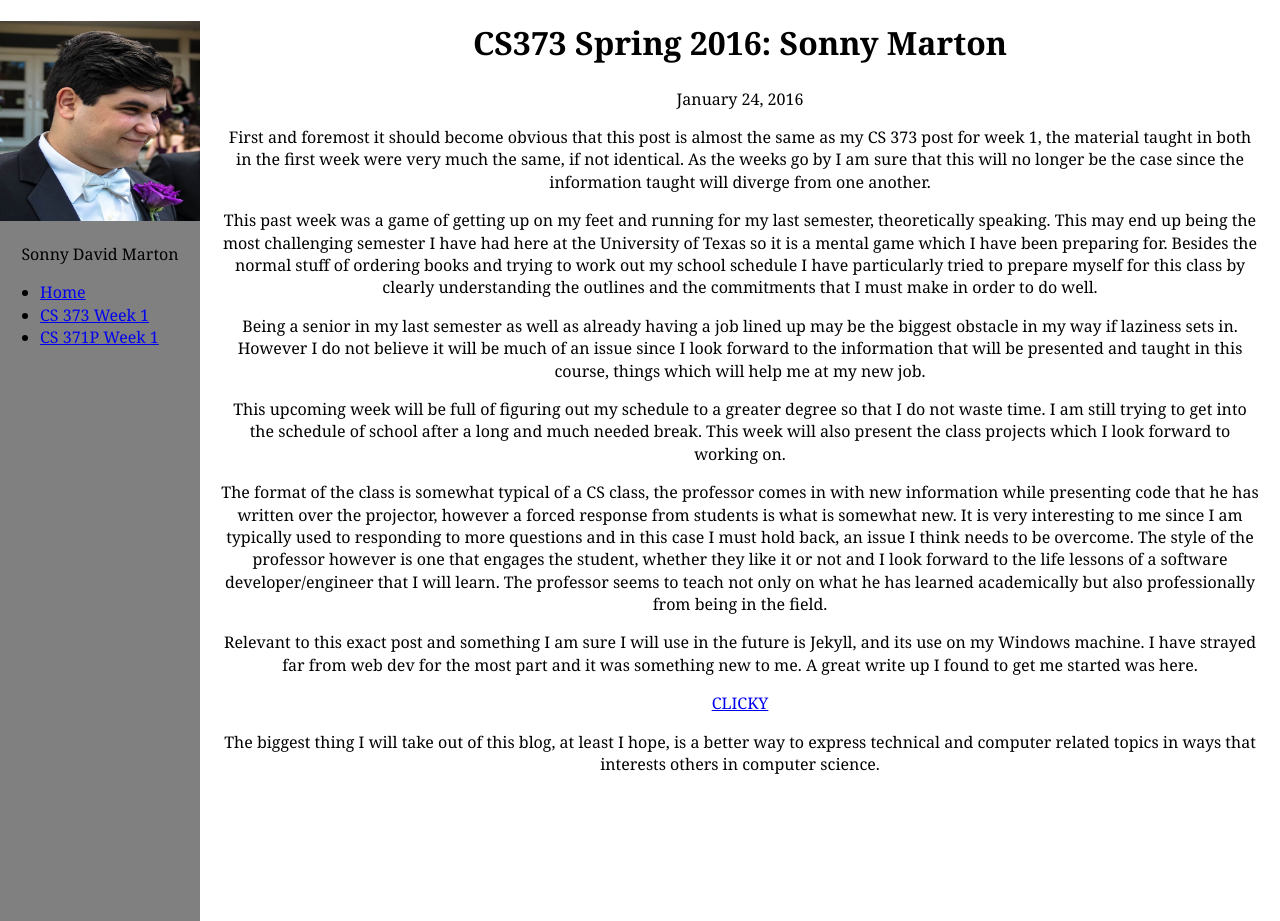
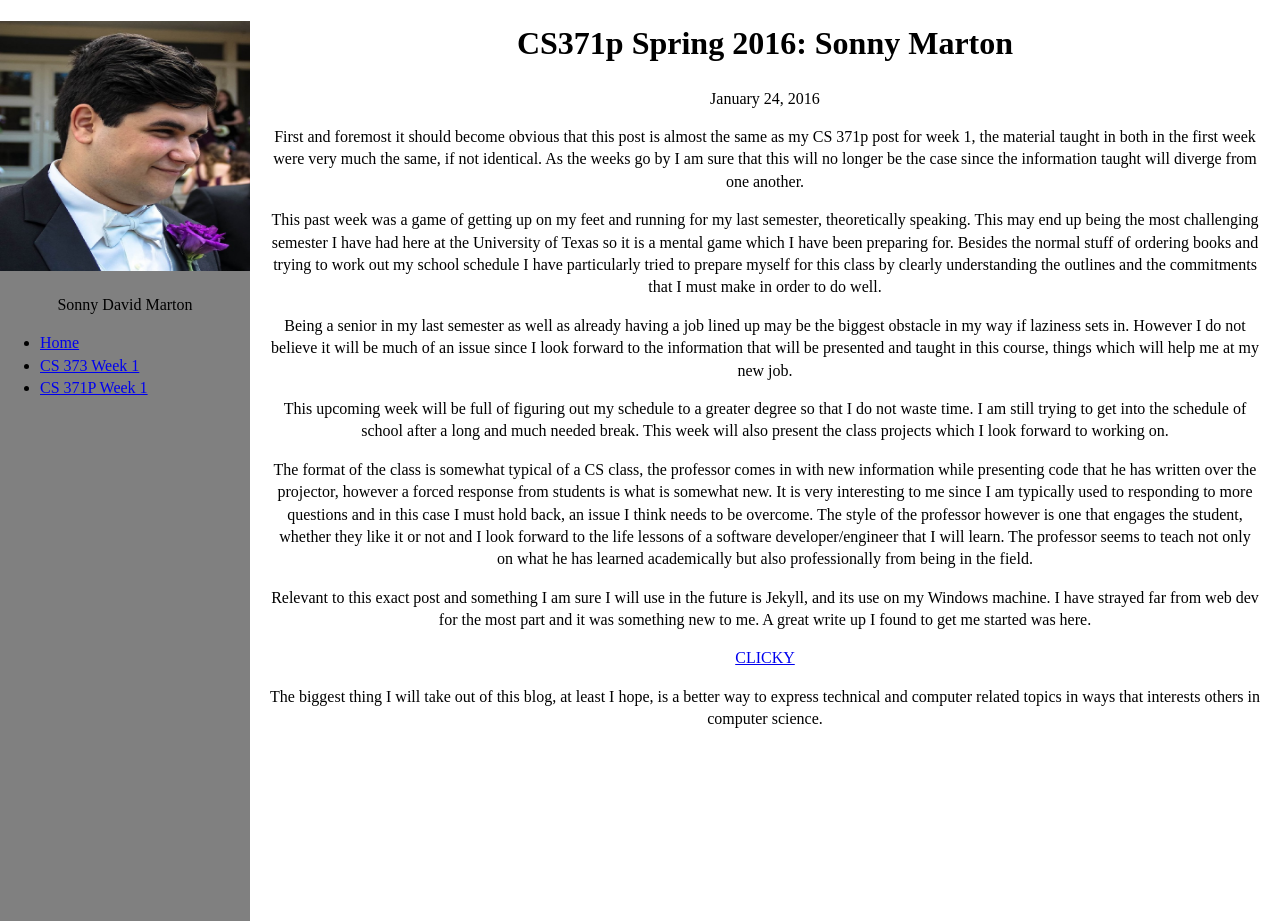
Before and after one commit to sonnymarton/blog-posts, a Jekyll site: the page built from cs371pweek1blog.html, in a window 1280 px wide. Built offline with Jekyll 4.4.1, drawn with Linux system fonts in a browser that asks for light colours.

Commit message:
Small changes made to first week blogs and picture size updated

```diff
--- a/_layouts/default.html
+++ b/_layouts/default.html
@@ -9,7 +9,7 @@
 
 	<div id='content'>
 		<div id='left'>
-			<img src="img/banner.jpg" alt="Portrait" height="200" width="200">
+			<img src="img/banner.jpg" alt="Portrait" height="250" width="250">
 			<p>Sonny David Marton</p>
 			{% include nav.html %}
 		</div>
--- a/cs371pweek1blog.html
+++ b/cs371pweek1blog.html
@@ -2,11 +2,11 @@
 layout: default
 ---
 
-<h1>CS373 Spring 2016: Sonny Marton</h1>
+<h1>CS371p Spring 2016: Sonny Marton</h1>
 
 <p>January 24, 2016</p>
 
-<p>First and foremost it should become obvious that this post is almost the same as my CS 373 post for week 1, the material taught in both in the first week were very much the same, if not identical. As the weeks go by I am sure that this will no longer be the case since the information taught will diverge from one another.</p>
+<p>First and foremost it should become obvious that this post is almost the same as my CS 371p post for week 1, the material taught in both in the first week were very much the same, if not identical. As the weeks go by I am sure that this will no longer be the case since the information taught will diverge from one another.</p>
 
 <p>This past week was a game of getting up on my feet and running for my last semester, theoretically speaking. This may end up being the most challenging semester I have had here at the University of Texas so it is a mental game which I have been preparing for. Besides the normal stuff of ordering books and trying to work out my school schedule I have particularly tried to prepare myself for this class by clearly understanding the outlines and the commitments that I must make in order to do well.</p>
 
--- a/cs373week1blog.html
+++ b/cs373week1blog.html
@@ -6,7 +6,7 @@ layout: default
 
 <p>January 24, 2016</p>
 
-<p>First and foremost it should become obvious that this post is almost the same as my CS 371P post for week 1, the material taught in both in the first week were very much the same, if not identical. As the weeks go by I am sure that this will no longer be the case since the information taught will diverge from one another.</p>
+<p>First and foremost it should become obvious that this post is almost the same as my CS 373 post for week 1, the material taught in both in the first week were very much the same, if not identical. As the weeks go by I am sure that this will no longer be the case since the information taught will diverge from one another.</p>
 
 <p>This past week was a game of getting up on my feet and running for my last semester, theoretically speaking. This may end up being the most challenging semester I have had here at the University of Texas so it is a mental game which I have been preparing for. Besides the normal stuff of ordering books and trying to work out my school schedule I have particularly tried to prepare myself for this class by clearly understanding the outlines and the commitments that I must make in order to do well.</p>
 
--- a/css/common.css
+++ b/css/common.css
@@ -2,7 +2,7 @@ html {
 	margin: 0;
 	padding: 0;
 
-	font: normal 100%/1.4 Georgia,serif;
+	font: normal 100%/1.4 serif;
 }
 
 p, h1{
@@ -17,6 +17,6 @@ html, body {
 	width: 100%; height: 100%
 }
 
-#left {width: 200px; height: 100%; float: left; background-color: gray}
+#left {width: 250px; height: 100%; float: left; background-color: gray}
 
-#right {margin-left: 200px; height: 100%; background-color: white; padding-left: 20px; padding-right: 20px;}
+#right {margin-left: 250px; height: 100%; background-color: white; padding-left: 20px; padding-right: 20px;}
```
